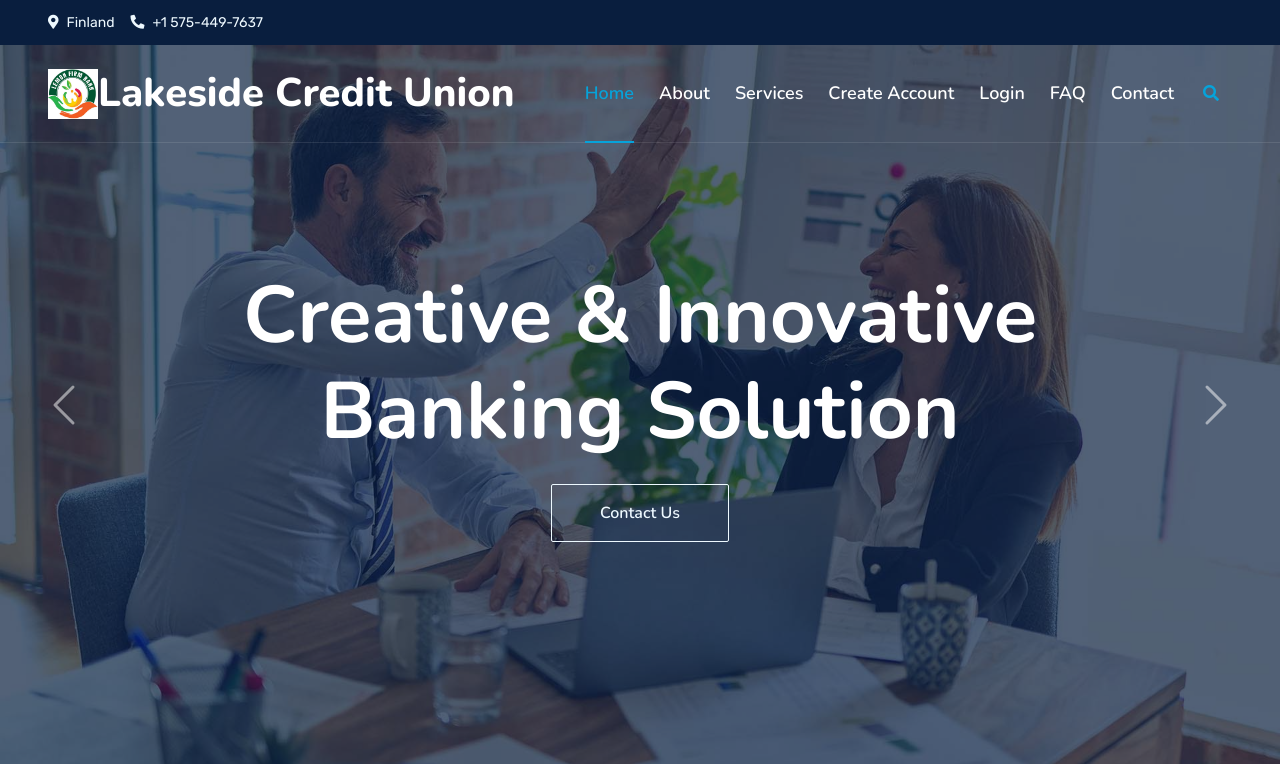
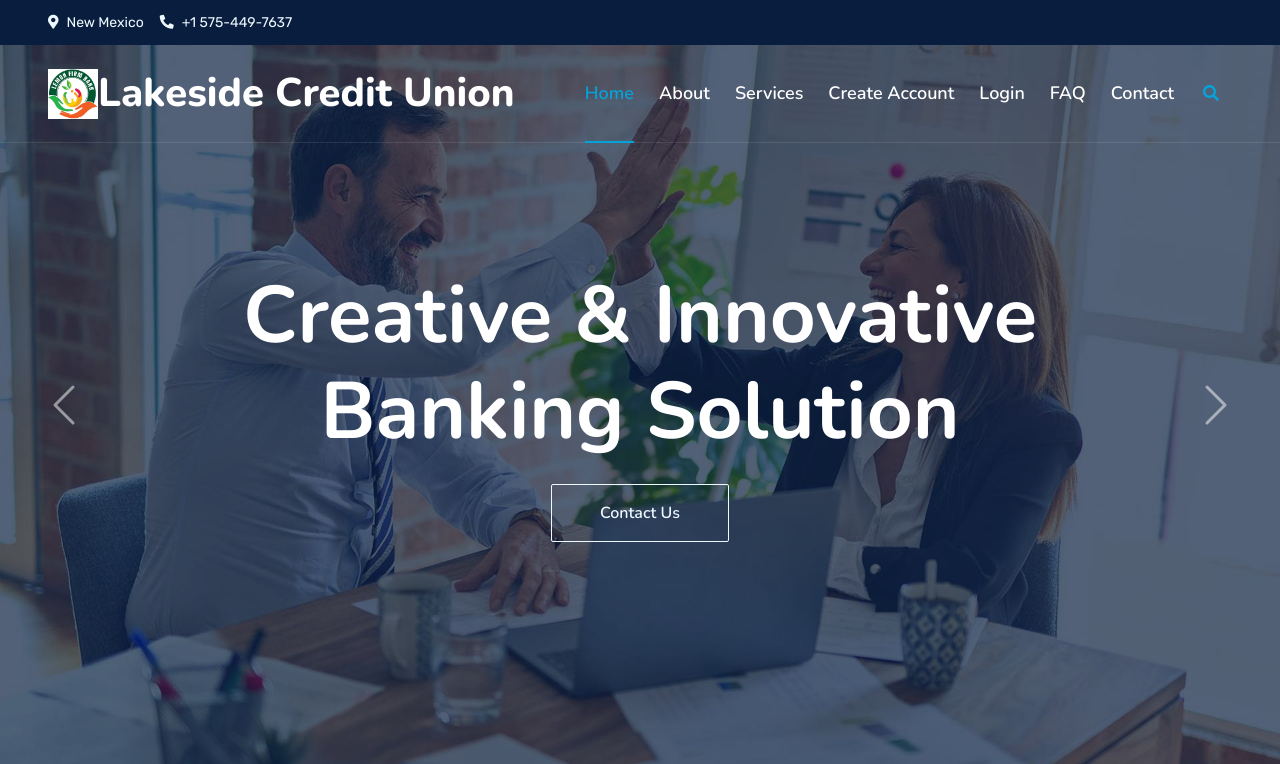
Before and after one commit to badassboy/lakewebsite, a PHP site: page /index.php in a window 1280 px wide. Shown: the top 764 px of the page. Run offline with PHP 8.4, Linux system fonts and the light colour scheme; some libraries are stand-ins or nearby versions.

Commit message:
changed location

```diff
--- a/header.php
+++ b/header.php
@@ -2,7 +2,7 @@
         <div class="row gx-0">
             <div class="col-lg-8 text-center text-lg-start mb-2 mb-lg-0">
                 <div class="d-inline-flex align-items-center" style="height: 45px;">
-                    <small class="me-3 text-light"><i class="fa fa-map-marker-alt me-2"></i>Finland</small>
+                    <small class="me-3 text-light"><i class="fa fa-map-marker-alt me-2"></i>New Mexico</small>
                     <small class="me-3 text-light"><i class="fa fa-phone-alt me-2"></i>+1 575-449-7637</small>
                    <!--  <small class="text-light"><i class="fa fa-envelope-open me-2"></i>info@example.com</small> -->
                 </div>
--- a/nav.php
+++ b/nav.php
@@ -1,7 +1,7 @@
 
 
   <nav class="navbar navbar-expand-lg navbar-dark px-5 py-3 py-lg-0">
-            <a href="index.html" class="navbar-brand p-0">
+            <a href="index.php" class="navbar-brand p-0">
                 <h1 class="m-0">  <img src="img/cropped.jpeg" width="50" height="50" class="d-inline-block align-top" alt="">Lakeside Credit Union</h1>
             </a>
             <button class="navbar-toggler" type="button" data-bs-toggle="collapse" data-bs-target="#navbarCollapse">
```
